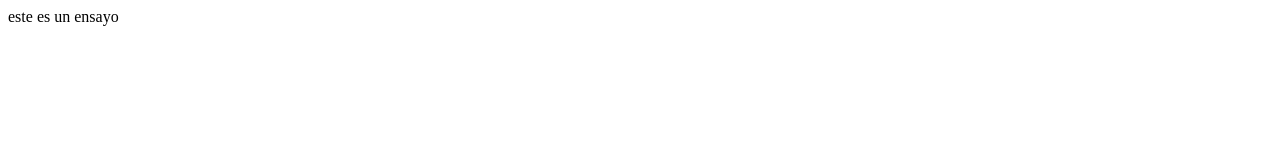
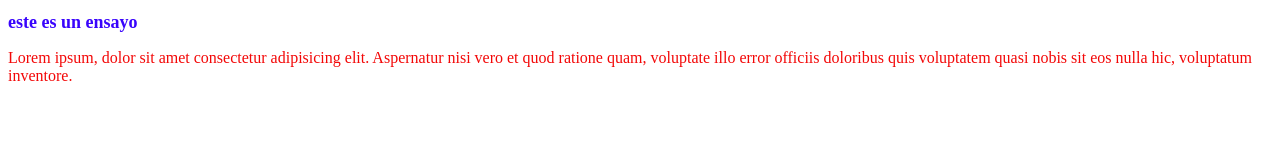
Before and after one commit to eljahGit/prueba1, a plain HTML site: page index.html in a window 1280 px wide. Drawn offline with Linux system fonts and the light colour scheme.

Commit message:
cambios en estilo

```diff
--- a/estilo.css
+++ b/estilo.css
@@ -1,3 +1,11 @@
-body{
-    background-color: bisque;
+h1, h2 {
+  color: rgb(57, 4, 252);
+  font-size: 18px;
 }
+h2 {
+  font-size: 14px;
+}
+p {
+  color: rgb(243, 7, 7);
+  text-align: left;
+}
--- a/index.html
+++ b/index.html
@@ -5,9 +5,11 @@
     <meta http-equiv="X-UA-Compatible" content="IE=edge">
     <meta name="viewport" content="width=device-width, initial-scale=1.0">
     <title>Document</title>
+    <link rel="stylesheet" href="estilo.css">
 </head>
 <body>
-    <header>este es un ensayo</header>
+    <h1><header>este es un ensayo</header></h1>
+    <p>Lorem ipsum, dolor sit amet consectetur adipisicing elit. Aspernatur nisi vero et quod ratione quam, voluptate illo error officiis doloribus quis voluptatem quasi nobis sit eos nulla hic, voluptatum inventore.</p>
 
 </body>
 </html>
```
